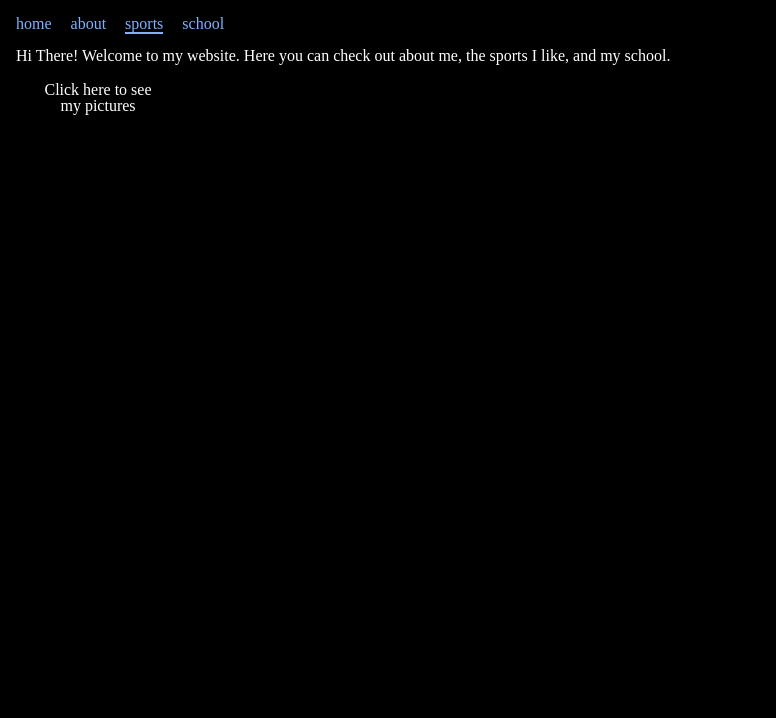
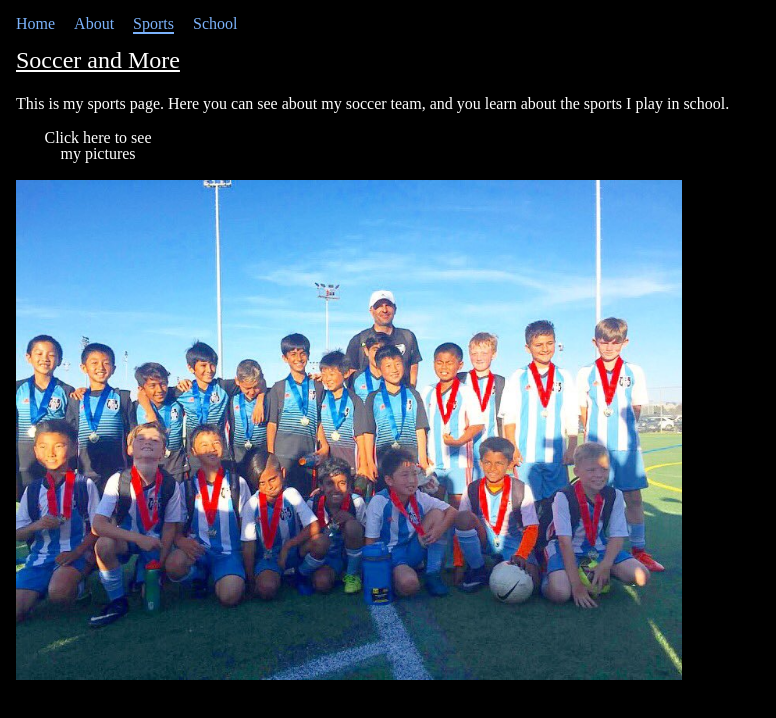
Before and after one commit to hellolol346/hellolol, a React (Create React App) app: page /sports in a window 1280 px wide. Shown: the top 718 px of the page, without its empty margins (0-776 px from the left). Built offline with nearby package versions, Linux system fonts and the light colour scheme.

Commit message:
Changes made in class with W and K.

```diff
--- a/src/components/TopMenu.jsx
+++ b/src/components/TopMenu.jsx
@@ -7,11 +7,11 @@ import { NavLink } from 'react-router-dom';
 // TopMenu receives state from React Router.
 const TopMenu = () => (
    <menu id='TopMenu'>
-      <NavLink exact to='/' id='Logo' className='item' activeClassName='current'>home</NavLink>
+      <NavLink exact to='/' id='Logo' className='item' activeClassName='current'>Home</NavLink>
       <section>
-         <NavLink to='/about'  className='item' activeClassName='current'>about</NavLink>
-         <NavLink to='/sports' className='item' activeClassName='current'>sports</NavLink>
-         <NavLink to='/school' className='item' activeClassName='current'>school</NavLink>
+         <NavLink to='/about'  className='item' activeClassName='current'>About</NavLink>
+         <NavLink to='/sports' className='item' activeClassName='current'>Sports</NavLink>
+         <NavLink to='/school' className='item' activeClassName='current'>School</NavLink>
       </section>
    </menu>
 )
--- a/src/css/App.scss
+++ b/src/css/App.scss
@@ -32,22 +32,22 @@ code {
   display: flex;
   justify-content: flex-start;
   margin-bottom: 1em;
-}
 
-#TopMenu .item {
-  color: rgb(124, 179, 252);
-}
+  .item {
+    color: rgb(124, 179, 252);
 
-#TopMenu .item:hover {
-  color: rgb(224, 43, 224);
-}
+    &:hover {
+      color: rgb(224, 43, 224);
+    }
 
-#TopMenu .current {
-  border-bottom: 2px solid
-}
+    &:not(:last-child) {
+      margin-right: 19px;
+    }
+  }
 
-.item:not(:last-child) {
-  margin-right: 19px;
+  .current {
+    border-bottom: 2px solid
+  }
 }
 
 /* ━━━━━ Button ━━━━━ */
@@ -79,3 +79,18 @@ code {
   height: 300px;
   width: auto;
 }
+
+/* ━━━━━ SportsView ━━━━━ */
+
+#SportsImage {
+  height: 500px;
+  width: auto;
+}
+
+#SportsView {
+  h1 {
+    font-size: 1.5em;
+    text-decoration: underline;
+    margin-bottom: 1em;
+  }
+}
--- a/src/pages/SportsView.jsx
+++ b/src/pages/SportsView.jsx
@@ -1,14 +1,16 @@
 import React from 'react'
+import SportsImage from '../images/soccer2018.jpg'
 
 // ━━━━━━━━━━━━━━━━━━━━━━━━━━━━━━━━━━━━━━━━━━━━━━━━━━━━━━━━━━━━━━━━━━━━━━━━━━━━━━━━━━
 // Component
 
 const SportsView = () => (
-   <section>
-      <h1>Hi There! Welcome to my website. Here you can check out about me, the
-         sports I like, and my school.
-      </h1>
+   <section id="SportsView">
+      <h1>Soccer and More</h1 >
+      <p> This is my sports page. Here you can see about my soccer team, and you
+         learn about the sports  I play in school.</p>
       <div className='Button'>Click here to see my pictures</div>
+      <img id="SportsImage" src={SportsImage} />
    </section>
 )
 
```
Also changed, not shown: src/images/soccer2018.jpg (added), 1 other file (tests, documents, lock files or other folders).
